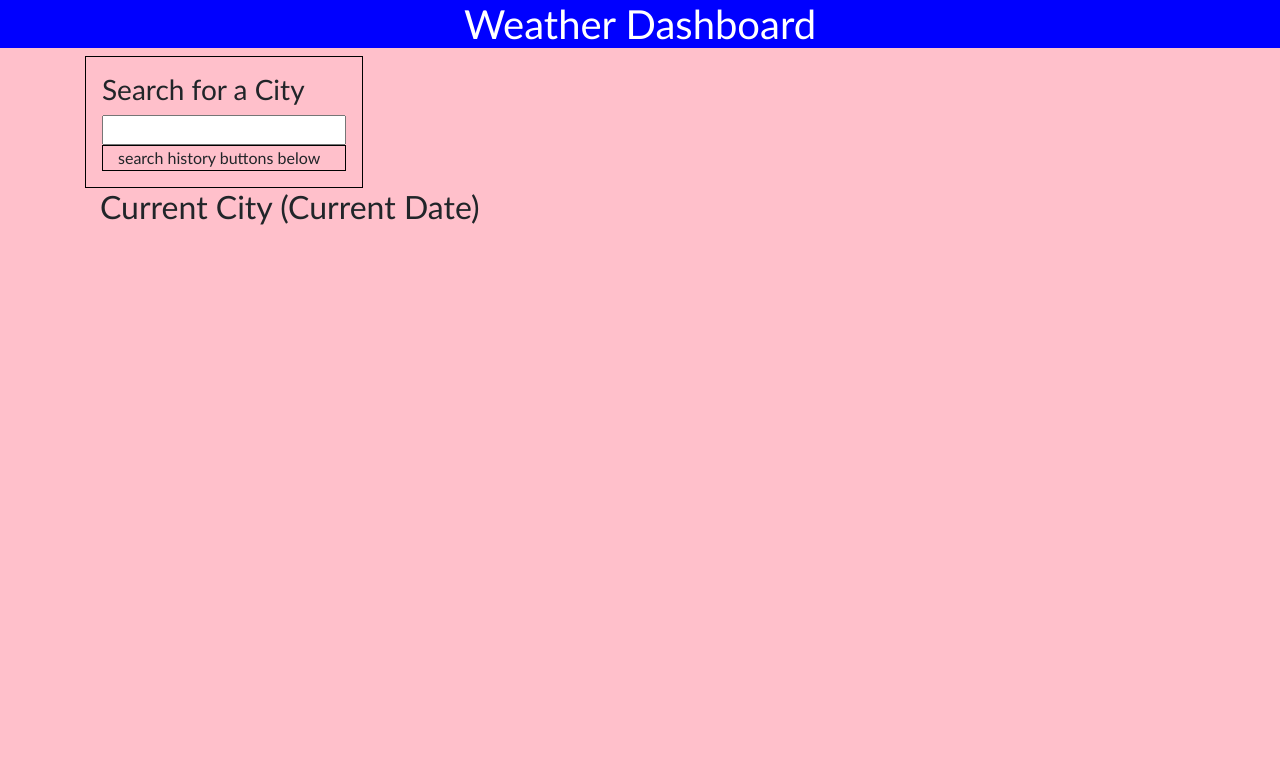
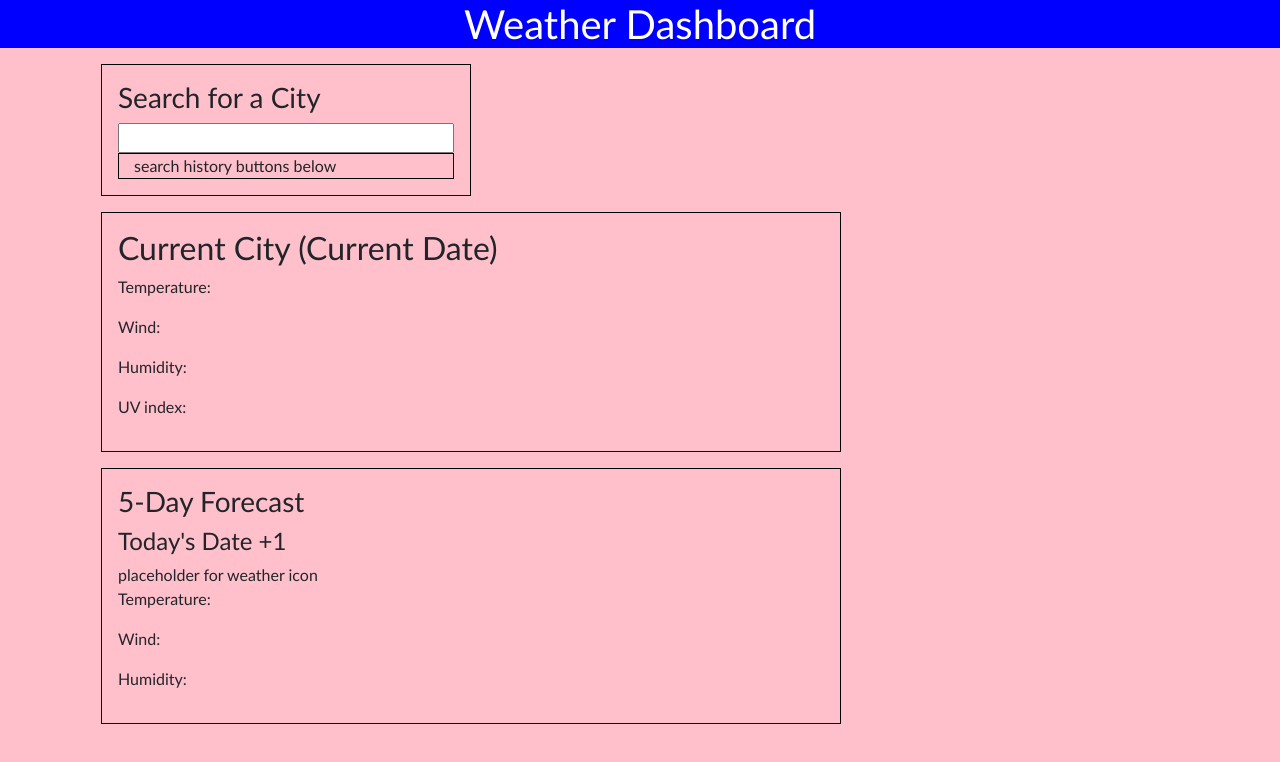
Before and after one commit to KGlinoga/weather-dashboard, a plain HTML site: page index.html in a window 1280 px wide. Drawn offline with nearby package versions, Linux system fonts and the light colour scheme.

Commit message:
HTML almost done - all elements added, some id's, most classes OK.  CSS is...OK.  Still cannot get the sections to stack - seems like a small bug to fix, deprioritizing CSS

```diff
--- a/assets/style.css
+++ b/assets/style.css
@@ -1,5 +1,4 @@
 * {
-    margin: 0;
 }
 
 body {
@@ -10,6 +9,9 @@ body {
 
 /* styling and flexing of boxes, ID's and classes */
 
+.container {
+}
+
 .page-title {
     text-align: center;
     background-color: blue;
@@ -19,9 +21,22 @@ body {
 .search-title {
     border: 1px solid black;
     padding: 1em;
+    margin: 1em;
 }
 
 .search-history {
     border: 1px solid black;
 
 }
+
+.current-display {
+    border: 1px solid black;
+    padding: 1em;
+    margin: 1em;
+}
+
+.five-day {
+    border: 1px solid black;
+    padding: 1em;
+    margin: 1em;
+}
--- a/index.html
+++ b/index.html
@@ -14,13 +14,13 @@
     <header>
         <h1 class="page-title">Weather Dashboard</h1>
     </header>
-    <main class="container">
+    <main class="container themed-grid-col">
 <!-- - aside (flex container): h2 Search for a City
     - input type:"text" (search field that accepts strings)
     - Search History (maybe an h2??)
         - buttons that append from searches saved in local storage, appended via JS -->
 
-        <aside class="col-3 search-title">
+        <aside class="col-4 search-title">
             <h3 class="">Search for a City</h2>
             <input type="text" class="col-12">
             <section class="search-history col-12" id="city-buttons">search history buttons below</section>
@@ -35,9 +35,12 @@
     p: UV index
         p: display w/ background color coded based on severity of UVI, display text of UVI -->
 
-        <section class="col-9 current-display">
+        <section class="col-8 current-display">
             <h2>Current City (Current Date)</h2>
-
+            <p>Temperature:</p>
+            <p>Wind:</p>
+            <p>Humidity:</p>
+            <p>UV index:</p>
         </section>
 <!--
 - section2 (flex container):
@@ -49,6 +52,15 @@
         - p: wind
         - p: Humidity
 -->
+        <section class="five-day col-8">
+            <h3>5-Day Forecast</h3>
+            <h4 id="forecast-date">Today's Date +1</h4>
+            <card id="weather-icon">placeholder for weather icon</card>
+            <br>
+            <p id="forecast-temp">Temperature:</p>
+            <p id="forecast-wind">Wind:</p>
+            <p id="forecast-humidity">Humidity:</p>
+        </section>
 
     </main>
     <script src="./assets/script.js"></script>
```
